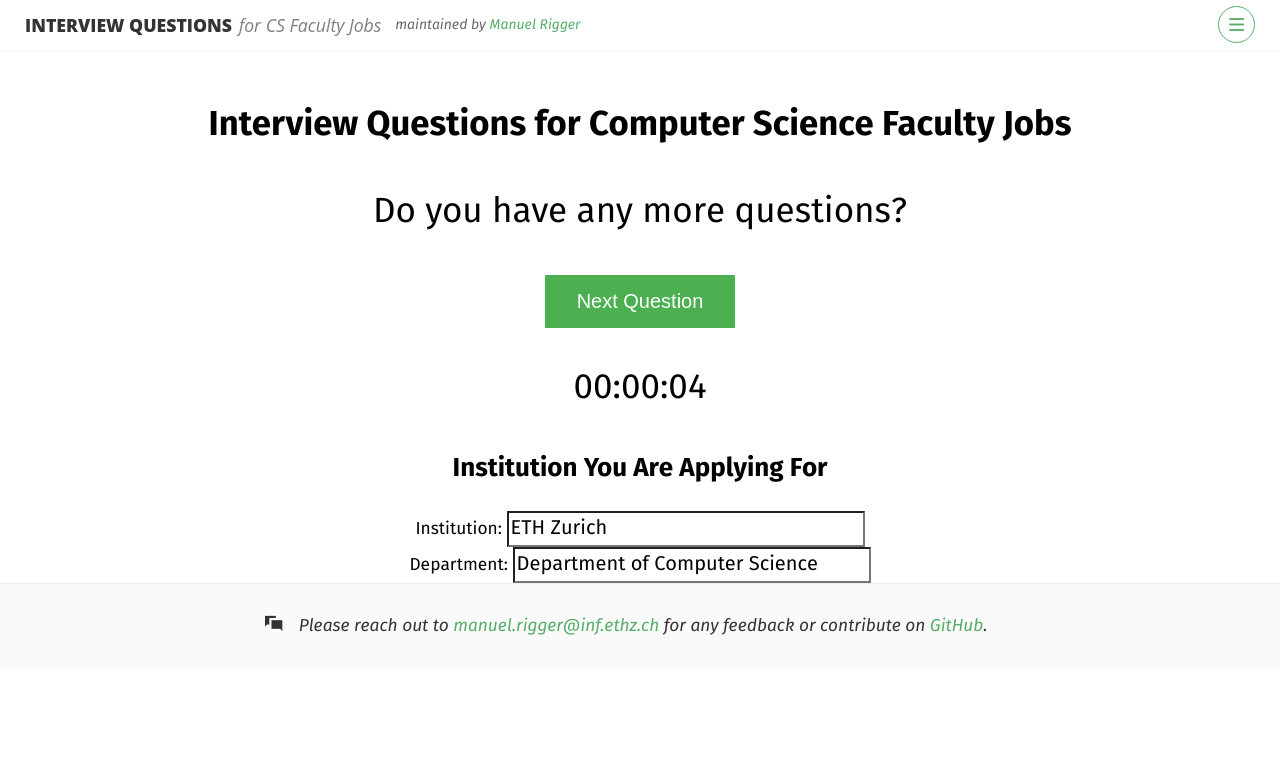
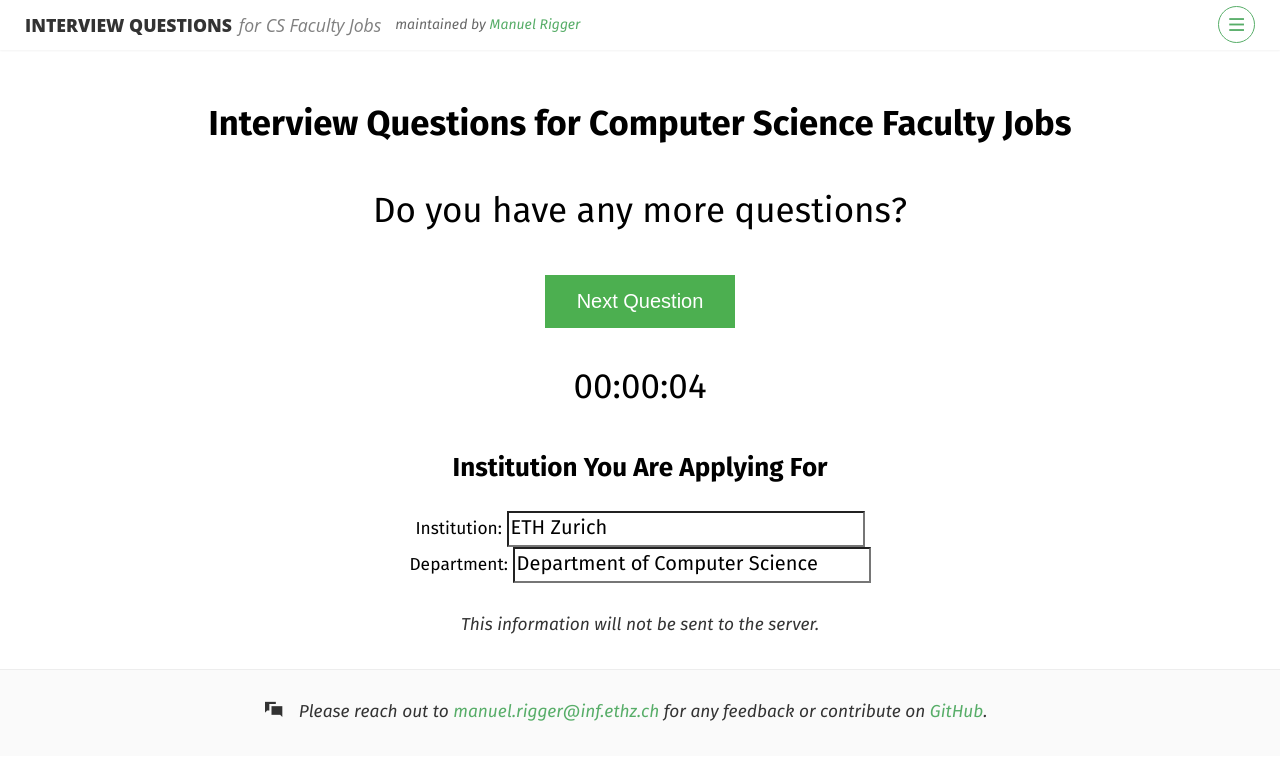
Before and after one commit to csfaculty/csfaculty.github.io, a Jekyll site: the page built from index.html, in a window 1280 px wide. Shown: the top 760 px of the page. Built offline with Jekyll 4.4.1, drawn with Linux system fonts in a browser that asks for light colours; some web fonts are replaced.

Commit message:
Add a note that the information will not be stored on the server

```diff
--- a/index.html
+++ b/index.html
@@ -15,6 +15,7 @@ role: home
 	<br />
 	Department:
 	<input type="text" id="department" value="Department of Computer Science" size="30">
+	<div style="font-style: italic;color: rgba(0, 0, 0, 0.8);padding:30px 25px;">This information will not be sent to the server.</div>
 </center>
 
 <script>
```
